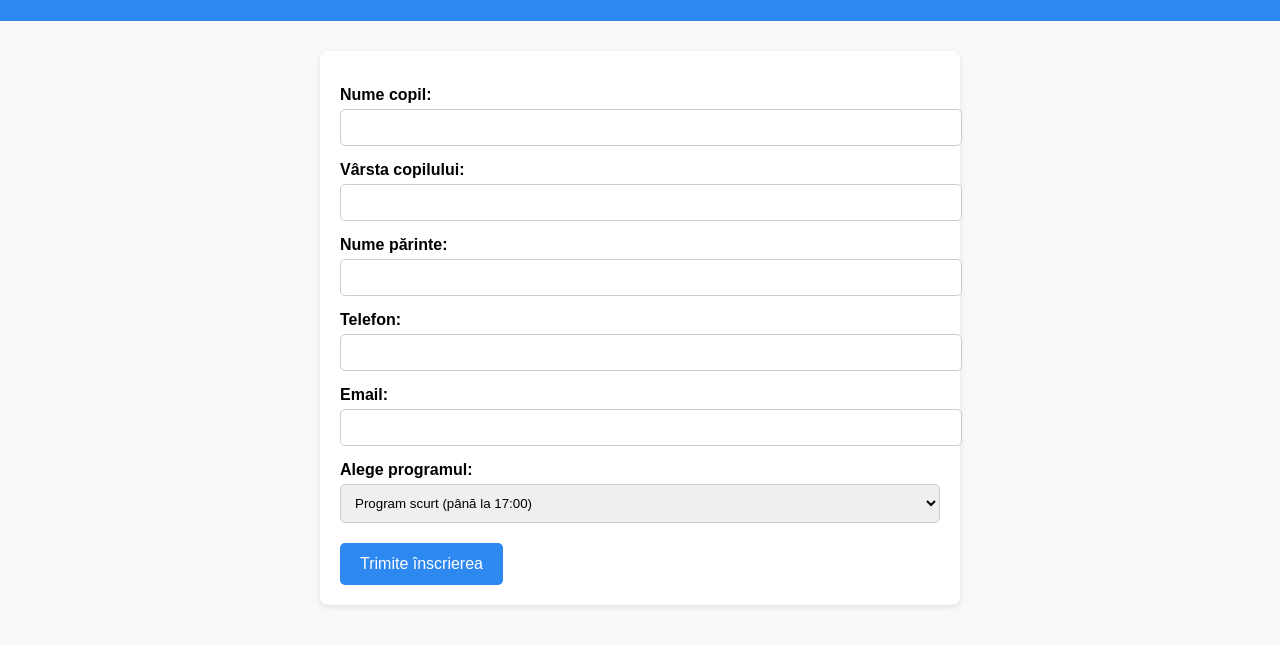
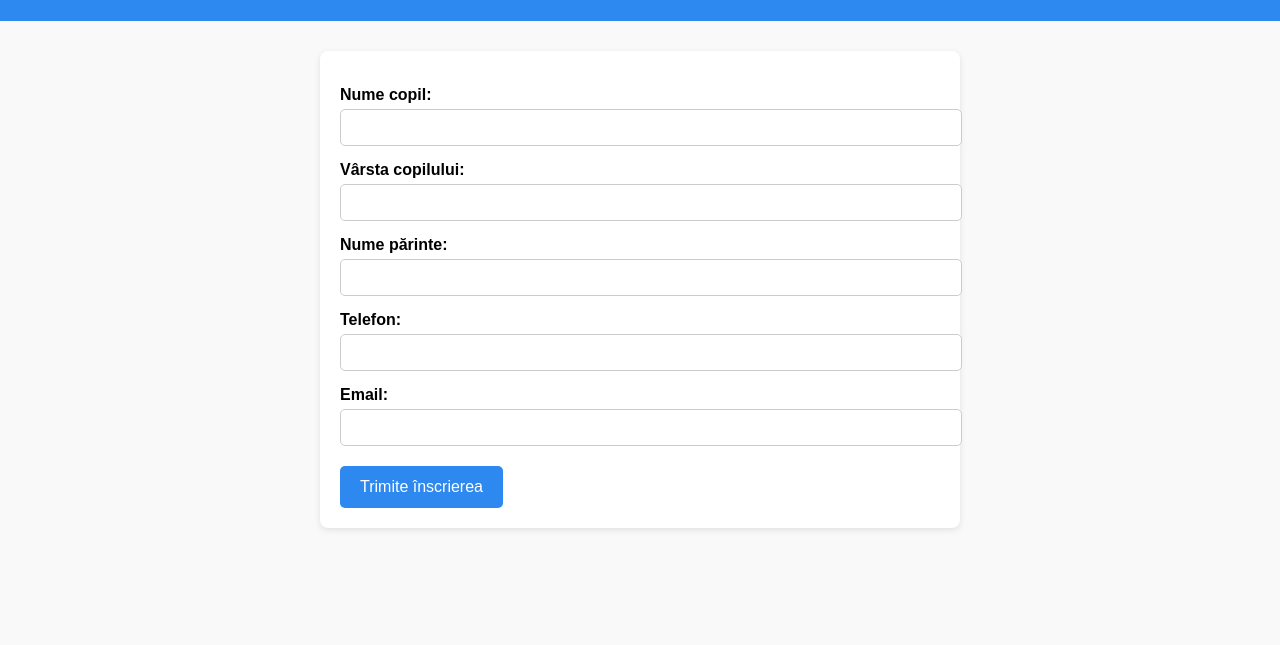
Before and after one commit to floreanatalia123-ux/one-o-one, a plain HTML site: page index.html in a window 1280 px wide. Shown: the part 99-744 px from the top of the page. Drawn offline with Linux system fonts and the light colour scheme.

Commit message:
Update index.html

```diff
--- a/index.html
+++ b/index.html
@@ -73,10 +73,6 @@
       <label for="email">Email:</label>
       <input type="email" id="email" name="email" required>
 
-      <label for="program">Alege programul:</label>
-      <select id="program" name="program">
-        <option value="scurt">Program scurt (până la 17:00)</option>
-        <option value="lung">Program lung (până la 19:00)</option>
       </select>
 
       <button type="submit">Trimite înscrierea</button>
```
